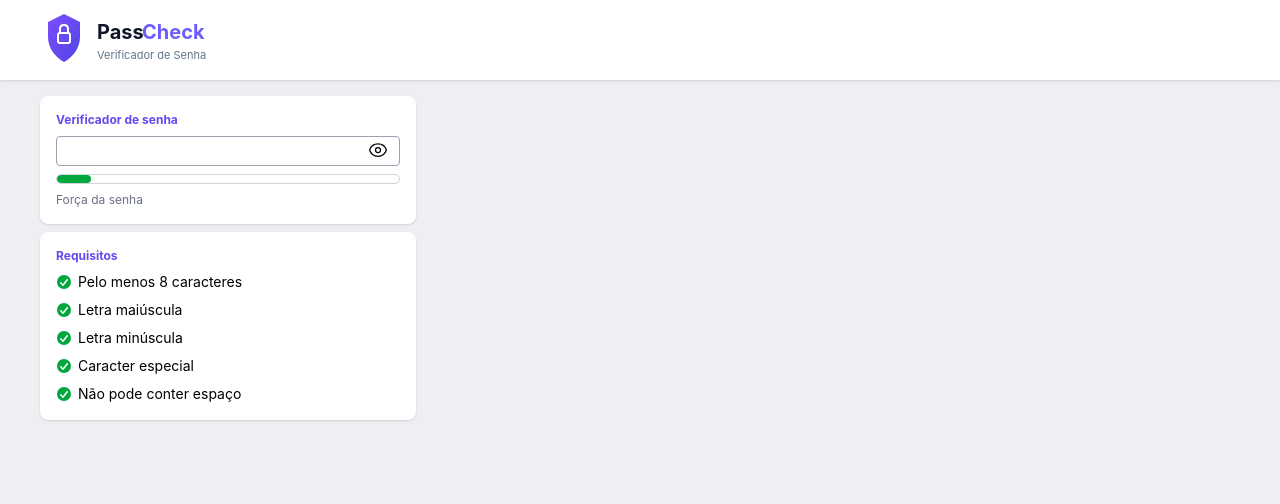
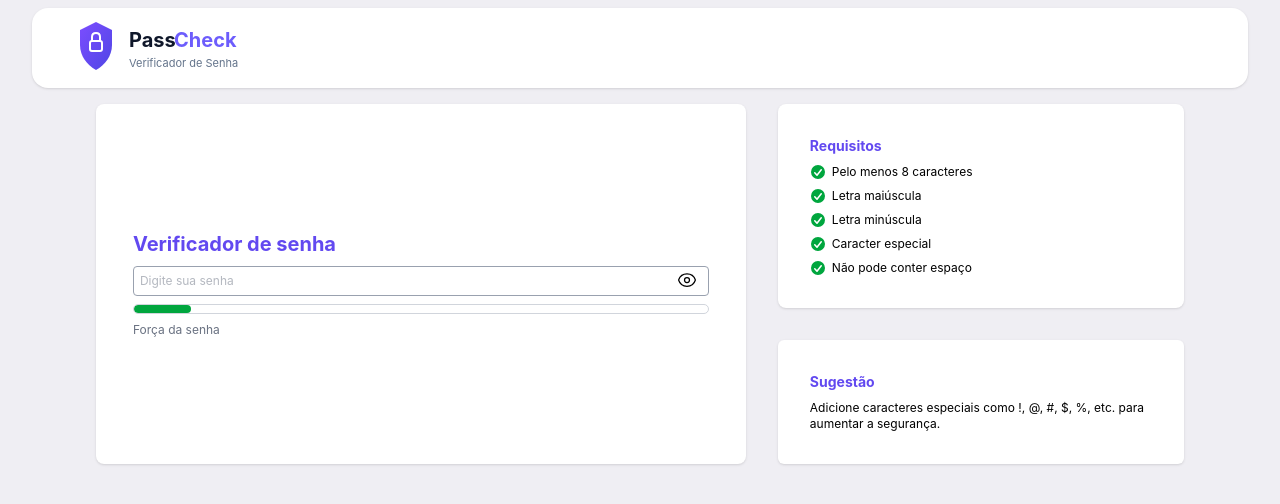
Before and after one commit to CleitonArcanj0/passCheck, a React (Vite) app: page / in a window 1280 px wide. Shown: the top 504 px of the page. Built offline with nearby package versions, Linux system fonts and the light colour scheme.

Commit message:
feat: adiciona o componente sugestão e reorganiza o layout

```diff
--- a/src/App.jsx
+++ b/src/App.jsx
@@ -2,6 +2,7 @@ import NavBar from './components/NavBar'
 import './App.css'
 import Verificador from './components/Verificador'
 import Requisitos from './components/Requisitos'
+import Sugestao from './components/Sugestao'
 import { Fragment } from 'react/jsx-runtime'
 
 function App() {
@@ -10,9 +11,13 @@ function App() {
     <>
       <NavBar />
 
-      <div className='grid grid-cols-1 gap-2 md:grid-cols-2 items-center mx-10 mt-4 ' >
-        <Verificador />
+      <div className='grid grid-cols-1 md:grid-cols-[1.6fr_1fr]  items-start gap-4 md:gap-8 mx-24 mt-4'>
+        <div className='row-span-2 h-full'>
+          <Verificador />
+        </div>
+
         <Requisitos />
+        <Sugestao />
       </div>
     </>
 
--- a/src/components/NavBar.jsx
+++ b/src/components/NavBar.jsx
@@ -2,7 +2,7 @@ import logo from '../assets/logo.svg'
 
 function NavBar(){
     return(
-        <header className="flex bg-white shadow-sm">
+        <header className="flex bg-white shadow-sm rounded-2xl mx-8 my-2">
             <div className='px-8 p-2'>
                 <img src={logo} alt="logo do passCheck" className='min-w-32 '/>
             </div>
--- a/src/components/Requisitos.jsx
+++ b/src/components/Requisitos.jsx
@@ -2,27 +2,29 @@
 
 function Requisitos() {
     return (
-        <div className="flex flex-col bg-white space-y-2 shadow-sm rounded-lg max-w-94 p-4 col-start-1">
-            <h2 className="font-bold font-sans text-xs text-[#6249F0]  md:text-xs">Requisitos</h2>
+        <div className="flex flex-col bg-white shadow-sm rounded-lg  p-8 md:col-start-2">
+            <div className="space-y-2 ">
+                <h2 className="font-bold font-sans text-sm text-[#6249F0]">Requisitos</h2>
                 <ul className="space-y-2 text-xs md:text-sm">
-                <li className="flex items-center gap-1.5">
+                    <li className="flex items-center gap-1.5 text-xs">
                         <svg xmlns="http://www.w3.org/2000/svg" viewBox="0 0 16 16" fill="#00A63E" className="size-4">
                             <path fillRule="evenodd" d="M8 15A7 7 0 1 0 8 1a7 7 0 0 0 0 14Zm3.844-8.791a.75.75 0 0 0-1.188-.918l-3.7 4.79-1.649-1.833a.75.75 0 1 0-1.114 1.004l2.25 2.5a.75.75 0 0 0 1.15-.043l4.25-5.5Z" clipRule="evenodd" />
                         </svg>
                         Pelo menos 8 caracteres</li>
-                <li className="flex items-center gap-1.5"> <svg xmlns="http://www.w3.org/2000/svg" viewBox="0 0 16 16" fill="#00A63E" className="size-4">
+                    <li className="flex items-center gap-1.5 text-xs"> <svg xmlns="http://www.w3.org/2000/svg" viewBox="0 0 16 16" fill="#00A63E" className="size-4">
                         <path fillRule="evenodd" d="M8 15A7 7 0 1 0 8 1a7 7 0 0 0 0 14Zm3.844-8.791a.75.75 0 0 0-1.188-.918l-3.7 4.79-1.649-1.833a.75.75 0 1 0-1.114 1.004l2.25 2.5a.75.75 0 0 0 1.15-.043l4.25-5.5Z" clipRule="evenodd" />
                     </svg>Letra maiúscula</li>
-                <li className="flex items-center gap-1.5"> <svg xmlns="http://www.w3.org/2000/svg" viewBox="0 0 16 16" fill="#00A63E" className="size-4">
+                    <li className="flex items-center gap-1.5 text-xs"> <svg xmlns="http://www.w3.org/2000/svg" viewBox="0 0 16 16" fill="#00A63E" className="size-4">
                         <path fillRule="evenodd" d="M8 15A7 7 0 1 0 8 1a7 7 0 0 0 0 14Zm3.844-8.791a.75.75 0 0 0-1.188-.918l-3.7 4.79-1.649-1.833a.75.75 0 1 0-1.114 1.004l2.25 2.5a.75.75 0 0 0 1.15-.043l4.25-5.5Z" clipRule="evenodd" />
                     </svg>Letra minúscula</li>
-                <li className="flex items-center gap-1.5"> <svg xmlns="http://www.w3.org/2000/svg" viewBox="0 0 16 16" fill="#00A63E" className="size-4">
+                    <li className="flex items-center gap-1.5 text-xs"> <svg xmlns="http://www.w3.org/2000/svg" viewBox="0 0 16 16" fill="#00A63E" className="size-4">
                         <path fillRule="evenodd" d="M8 15A7 7 0 1 0 8 1a7 7 0 0 0 0 14Zm3.844-8.791a.75.75 0 0 0-1.188-.918l-3.7 4.79-1.649-1.833a.75.75 0 1 0-1.114 1.004l2.25 2.5a.75.75 0 0 0 1.15-.043l4.25-5.5Z" clipRule="evenodd" />
                     </svg>Caracter especial</li>
-                <li className="flex items-center gap-1.5"> <svg xmlns="http://www.w3.org/2000/svg" viewBox="0 0 16 16" fill="#00A63E" className="size-4">
+                    <li className="flex items-center gap-1.5 text-xs"> <svg xmlns="http://www.w3.org/2000/svg" viewBox="0 0 16 16" fill="#00A63E" className="size-4">
                         <path fillRule="evenodd" d="M8 15A7 7 0 1 0 8 1a7 7 0 0 0 0 14Zm3.844-8.791a.75.75 0 0 0-1.188-.918l-3.7 4.79-1.649-1.833a.75.75 0 1 0-1.114 1.004l2.25 2.5a.75.75 0 0 0 1.15-.043l4.25-5.5Z" clipRule="evenodd" />
                     </svg>Não pode conter espaço</li>
                 </ul>
+            </div>
         </div>
     )
 }
--- /dev/null
+++ b/src/components/Sugestao.jsx
@@ -0,0 +1,12 @@
+
+
+function Sugestao() {
+    return(
+        <div className="bg-white flex flex-col p-8 space-y-2 md:col-start-2 rounded-md shadow">
+            <h1 className="font-bold text-sm text-[#6249F0]">Sugestão</h1>
+            <p className="text-xs " >Adicione caracteres especiais como !, @, #, $, %, etc. para aumentar a segurança.</p>
+        </div>
+    )
+}
+
+export default Sugestao
--- a/src/components/Verificador.jsx
+++ b/src/components/Verificador.jsx
@@ -2,19 +2,19 @@ import eyes from '../assets/eyeIcon.svg'
 
 function Verificador() {
     return (
-        <div className="flex flex-col  bg-white space-y-2 shadow-sm rounded-lg max-w-94 p-4">
-            <h2 className="font-bold font-sans text-xs text-[#6249F0]  md:text-xs">Verificador de senha</h2>
+        <div className=" flex bg-white  shadow-sm rounded-lg  p-8 md:p-4  h-full">
+            <div className='space-y-2 basis-xl m-auto '>
+                <h2 className="font-bold font-sans text-sm md:text-xl text-[#6249F0] ">Verificador de senha</h2>
                 <div className=' relative'>
                     <img src={eyes} alt="" className='w-5 absolute right-3 top-1 cursor-pointer' />
-
-                <input type="text" className="border border-gray-400 outline-0 p-1.5 text-xs text-gray-500 rounded-sm focus:ring-[#6249F0]  focus:ring-1 w-full" />
+                    <input type="text" placeholder='Digite sua senha' className="border border-gray-400 outline-0 p-1.5 text-xs text-gray-500 rounded-sm focus:ring-[#6249F0]  focus:ring-1 w-full placeholder:text-xs" />
                 </div>
-
                 <div className="border border-gray-300 rounded-lg overflow-hidden">
                     <div className="w-[10%] h-2 rounded bg-green-600"></div>
                 </div>
                 <p className='text-xs text-gray-500 '>Força da senha</p>
             </div>
+        </div>
     )
 }
 
```
Also changed, not shown: 1 other file (tests, documents, lock files or other folders). Lines whose indentation alone changed are shown as unchanged.
